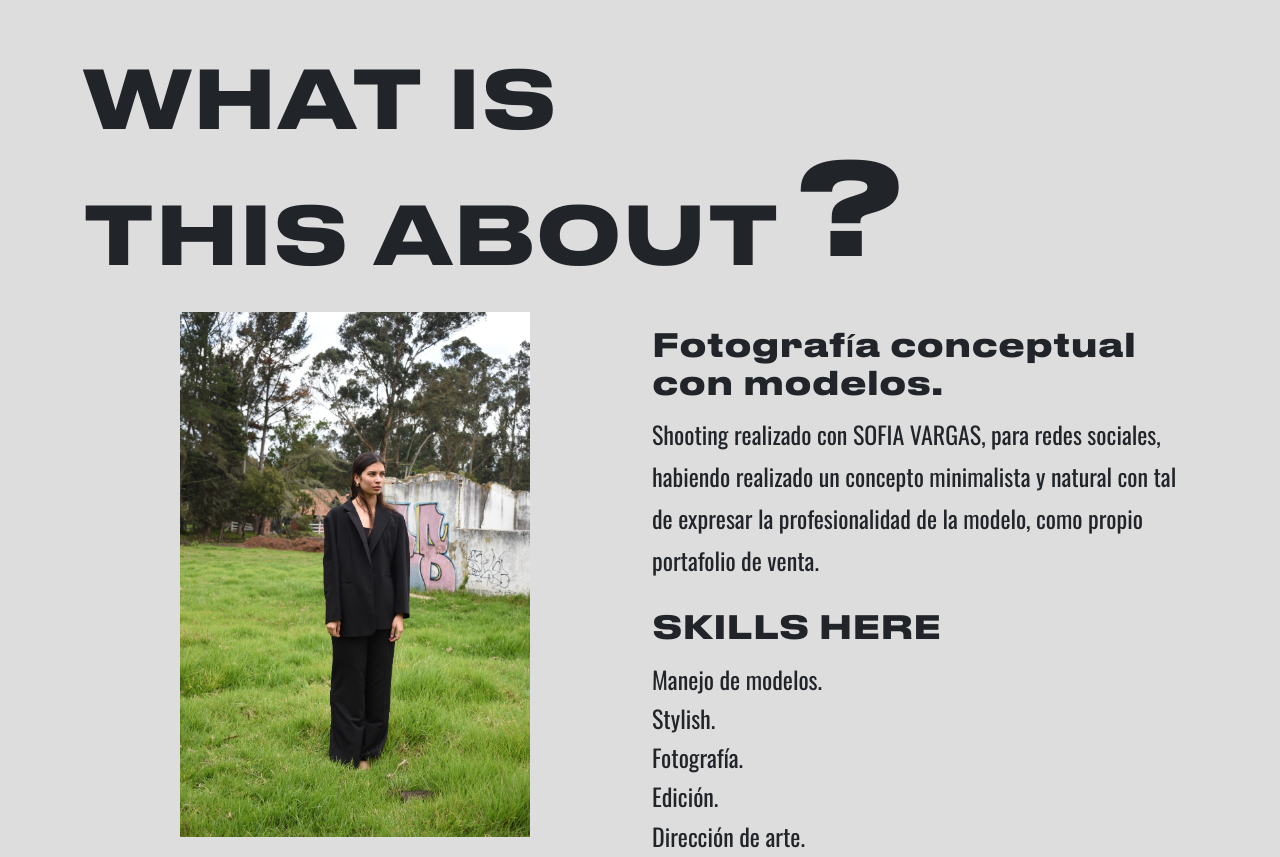
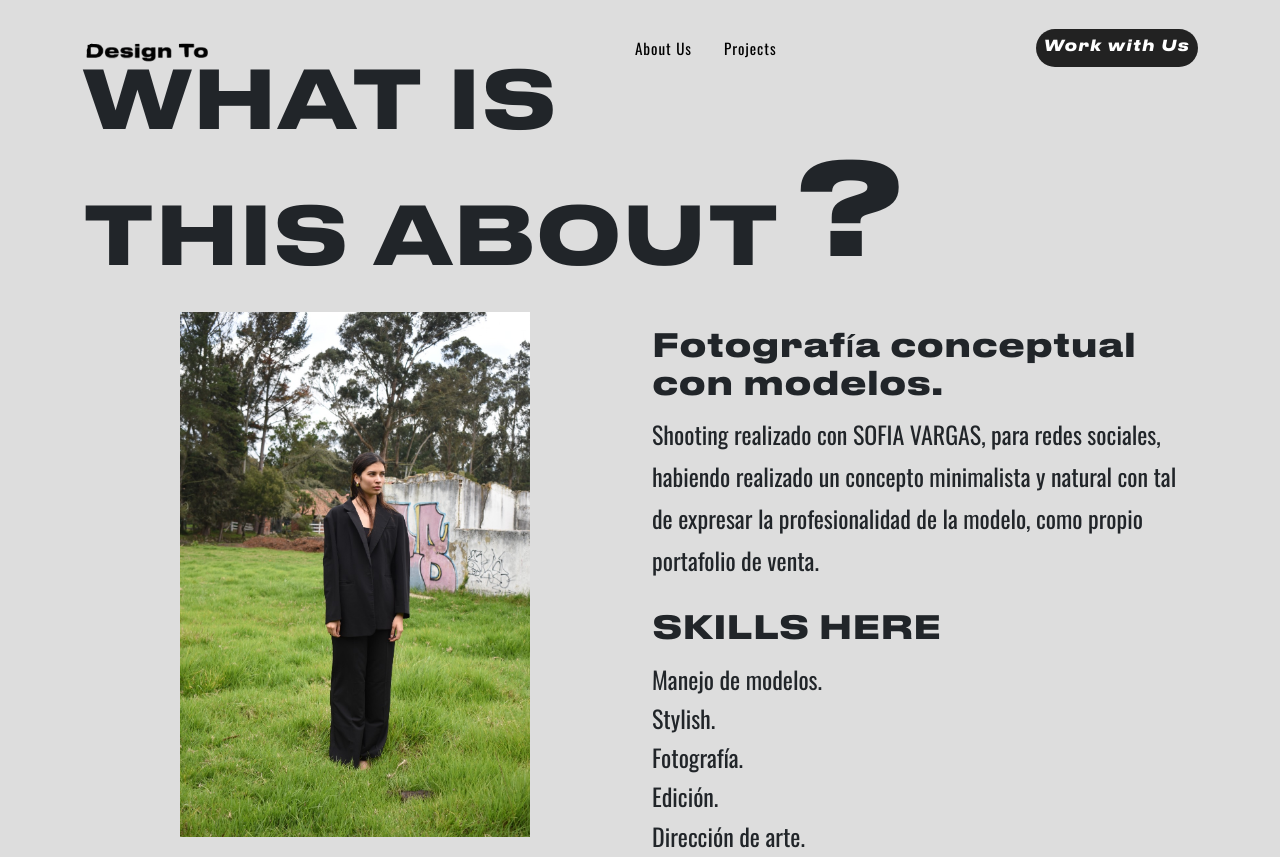
Before and after one commit to anamartinezbohorquez/DesignStudio, a website: page docs/moodboard.html in a window 1280 px wide. Shown: the top 857 px of the page. Drawn offline with Linux system fonts and the light colour scheme.

Commit message:
nav + img

```diff
--- a/docs/moodboard.html
+++ b/docs/moodboard.html
@@ -6,7 +6,26 @@
     <title>Moodboard & Process – Design Studio</title>
     <link href="css/styles.css" rel="stylesheet" />
 </head>
-<body>
+
+
+<body id="page-top">
+    <!-- Navigation-->
+    <nav class="navbar navbar-expand-lg navbar-dark fixed-top" id="mainNav">
+        <div class="container">
+            <a class="navbar-brand" href="index.html"><img src="assets/img/logoDesignTo1.png" alt="..." /></a>
+            <button class="navbar-toggler" type="button" data-bs-toggle="collapse" data-bs-target="#navbarResponsive"
+                aria-controls="navbarResponsive" aria-expanded="false" aria-label="Toggle navigation">
+                <span class="navbar-toggler-icon"></span>
+            </button>
+            <div class="collapse navbar-collapse" id="navbarResponsive">
+                <ul class="navbar-nav ms-auto py-4 py-lg-0">
+                    <li class="nav-item"><a class="nav-link" href="#about">About Us</a></li>
+                    <li class="nav-item"><a class="nav-link" href="projects.html">Projects</a></li>
+                    <li class="nav-item"><a class="nav-link nav-work-btn" href="#contact">Work with Us</a></li>
+                </ul>
+            </div>
+        </div>
+    </nav>
 
 <!-- About Us Section-->
 <section class="page-section about-section" id="about">
```
Also changed, not shown: docs/index.html (+2 -1 lines), docs/projects.html (+18 -1 lines), docs/assets/metalicObjects/liquid1.png (added), docs/assets/metalicObjects/liquid2.png (added).
